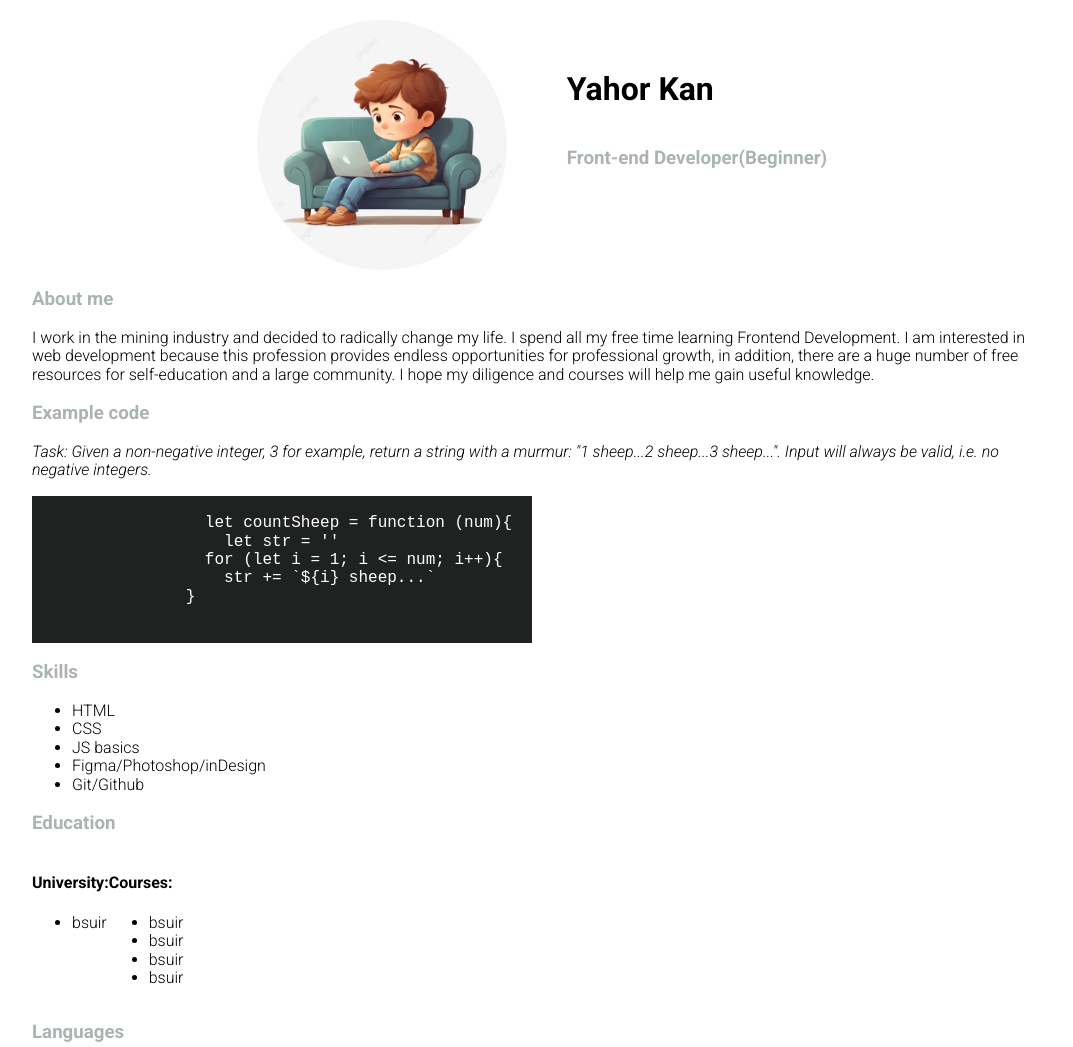
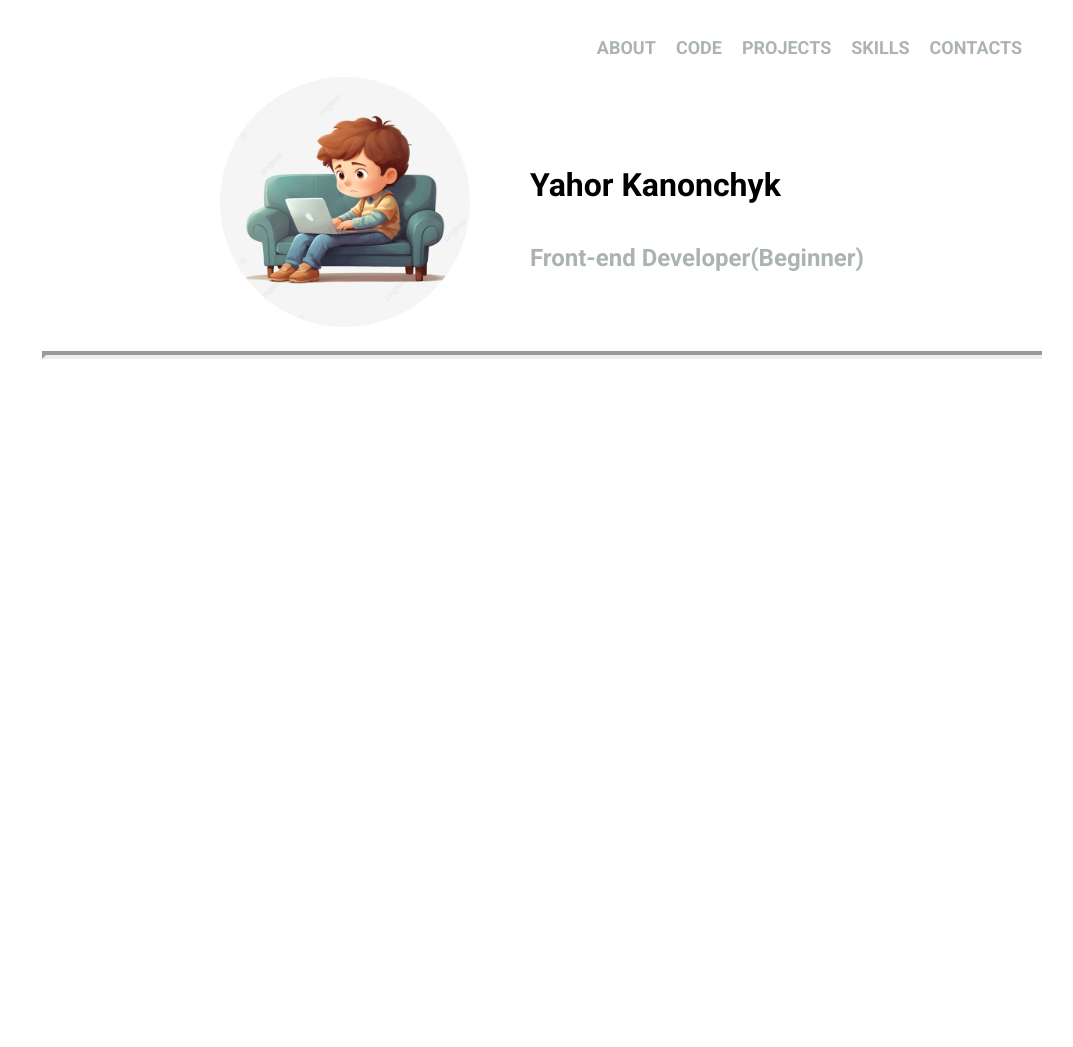
Before and after one commit to yahoror/rsschool-cv, a website: page index.html in a window 1280 px wide. Shown: the top 1047 px of the page, without its empty margins (98-1171 px from the left). After the commit the page ends 800 px from the top, so only its background shows below. Drawn offline with Linux system fonts and the light colour scheme.

Commit message:
fix: change header

```diff
--- a/css/style.css
+++ b/css/style.css
@@ -1,29 +1,57 @@
-.avatar{
+* {
+    box-sizing: border-box;
+    font-family: "Roboto", sans-serif;
+}
+
+.container {
+    width: 1000px;
+    margin: 0 auto;
+    overflow: hidden;
+}
+
+.avatar {
     border-radius: 50%;
     width: 250px;
     height: 250px;
 }
-body{
-    font-family: "Roboto", sans-serif;
+
+a {
+    text-decoration: none;
+    display: block;
+
+}
+
+ul {
+    list-style-type: none;
+}
+
+body {
     font-weight: 300;
-    font-style: normal;
+
 }
-header{
+
+header {
+    display: flex;
     margin-top: 20px;
 }
-.container{
+
+.header__container {
     display: flex;
-    justify-content: center;
+    flex-direction: column;
+    justify-content: space-between;
+
 }
-h1{
-    font-family: "Roboto", sans-serif;
+
+h1 {
+
     font-weight: 700;
-    font-style: normal;
 }
-h3{
-    color:rgb(172, 179, 179);
+
+h2 {
+    color: rgb(172, 179, 179);
 }
-.header__name{
+
+.header__content {
     display: flex;
     flex-direction: column;
     align-items: left;
@@ -31,10 +59,11 @@ h3{
     margin-top: 30px;
 }
 
-main{
+main {
     margin: 0 130px 0 130px;
 }
-pre{
+
+pre {
 
     background-color: rgb(32, 34, 34);
     color: #FFF;
@@ -43,6 +72,115 @@ pre{
 
 }
 
-.wrapper{
+.header-menu {
+    display: flex;
+    align-items: center;
+    font-size: 18px;
+
+}
+
+.header-menu__item {
+    margin-right: 20px;
+}
+
+.header-menu__item::before {
+    content: '';
+    height: 2px;
+    color: black;
+    transition: .5s width ease-in-out;
+}
+
+a:hover {
+    color: black;
+}
+
+.header-menu__list {
+    width: 100%;
+    display: flex;
+    justify-content: flex-end;
+}
+
+.header-menu__link {
+    color: rgb(172, 179, 179);
+    font-weight: 600;
+    text-transform: uppercase;
+}
+
+.wrapper {
     display: flex;
 }
+
+.fl {
+    display: flex;
+}
+
+h3 {
+    margin-right: 50px;
+    width: 450px;
+}
+.header{
+    display: flex;
+    align-items: center;
+    margin: 0 auto;
+}
+hr{
+    border-width: 4px;
+    width: 1000px;
+    margin-top: 20px;
+}
+/*
+<main>
+        <section class="wrapper">
+           <div class="main__info fl">
+            <h2>About me</h2>
+            <span>I work in the mining industry and decided to radically change my life.
+                I spend all my free time learning Frontend Development. I am interested in web development because this
+                profession provides endless opportunities for professional growth,
+                in addition, there are a huge number of free resources for self-education and a large community. I hope
+                my diligence and courses will help me gain useful knowledge.</span>
+            </section>
+        <section class="main__code fl">
+            <h2>Example code</h2>
+            <i>Task: Given a non-negative integer, 3 for example, return a string with a murmur: "1 sheep...2 sheep...3
+                sheep...". Input will always be valid, i.e. no negative integers.</i>
+            <pre>
+                <code>
+                  let countSheep = function (num){
+                    let str = '';
+                  for (let i = 1; i <= num; i++){
+                    str += `${i} sheep...`}
+                }
+                </code>
+            </pre>
+        </section>
+        <section class="main__skills fl">
+            <h2>Skills</h2>
+            <ul>
+                <li>HTML</li>
+                <li>CSS</li>
+                <li>JS basics</li>
+                <li>Figma/Photoshop/inDesign</li>
+                <li>Git/Github</li>
+            </ul>
+        </section>
+        <section class="main__education fl">
+            <h2>Education</h2>
+            <div class="wrapper">
+              <div class="main__educations-univer">
+               <h3>University:</h3>
+            <ul>
+                <li>bsuir</li>
+            </ul>
+            </div>
+            </div>
+        </section>
+        <section class="main__languages fl">
+            <h2>Languages</h2>
+            <ul>
+                <li>Russian - native speaker</li>
+                <li>English - A1</li>
+            </ul>
+        </section>
+
+    </main>
+*/
--- a/index.html
+++ b/index.html
@@ -15,77 +15,45 @@
 </head>
 
 <body>
-    <header>
-        <div class="container">
-            <img src="./assets/img/boy.png" alt="avatar image" class="avatar">
-            <div class="header__name">
-                <h1>Yahor Kan</h1>
-                <h3><span>Front-end Developer(Beginner)</span></h3>
+    <header >
+        <section class="header__container container">
+            <div class="header__nav">
+                <nav class="header-menu">
+                    <ul class="header-menu__list">
+                        <li class="header-menu__item">
+                            <a href="#about" class="header-menu__link">About</a>
+                        </li>
+                        <li class="header-menu__item">
+                            <a href="#code" class="header-menu__link">Code</a>
+                        </li>
+                        <li class="header-menu__item">
+                            <a href="#projects" class="header-menu__link">Projects</a>
+                        </li>
+                        <li class="header-menu__item">
+                            <a href="#skills" class="header-menu__link">Skills</a>
+                        </li>
+                        <li class="header-menu__item">
+                            <a href="#contacts" class="header-menu__link">Contacts</a>
+                        </li>
+                    </ul>
+                </nav>
             </div>
-        </div>
+            <div class="header">
+                <div class="header__photo">
+                    <img src="./assets/img/boy.png" alt="avatar image" class="avatar">
+                </div>
+                <div class="header__content">
+                    <h1>Yahor Kanonchyk</h1>
+                    <h2><span>Front-end Developer(Beginner)</span></h2>
+                </div>
+            </div>
+            <hr>
+        </section>
+
     </header>
+
     <main>
-        <div class="main__info">
-            <h3>About me</h3>
-            <span>I work in the mining industry and decided to radically change my life.
-                I spend all my free time learning Frontend Development. I am interested in web development because this
-                profession provides endless opportunities for professional growth,
-                in addition, there are a huge number of free resources for self-education and a large community. I hope
-                my diligence and courses will help me gain useful knowledge.</span>
-        </div>
-        <div class="main__code">
-            <h3>Example code</h3>
-            <i>Task: Given a non-negative integer, 3 for example, return a string with a murmur: "1 sheep...2 sheep...3
-                sheep...". Input will always be valid, i.e. no negative integers.</i>
-            <pre>
-                <code>
-                  let countSheep = function (num){
-                    let str = ''
-                  for (let i = 1; i <= num; i++){
-                    str += `${i} sheep...`
-                }
-                </code>
-            </pre>
-        </div>
-        <div class="main__skills">
-            <h3>Skills</h3>
-            <ul>
-                <li>HTML</li>
-                <li>CSS</li>
-                <li>JS basics</li>
-                <li>Figma/Photoshop/inDesign</li>
-                <li>Git/Github</li>
-            </ul>
-        </div>
-        <div class="main__education">
-            <h3>Education</h3>
-            <div class="wrapper">
-              <div class="main__educations-univer">
-               <h4>University:</h4>
-            <ul>
-                <li>bsuir</li>
-            </ul>
-            </div>
-            <div class="main__educations-courses">
-              <h4>Courses:</h4>
-            <ul>
-                <li>bsuir</li>
-                <li>bsuir</li>
-                <li>bsuir</li>
-                <li>bsuir</li>
-            </ul>
-            </div>
-            </div>
 
-
-        </div>
-        <div class="main__languages">
-            <h3>Languages</h3>
-            <ul>
-                <li>Russian - native speaker</li>
-                <li>English - A1</li>
-            </ul>
-        </div>
     </main>
     <footer>
 
```
